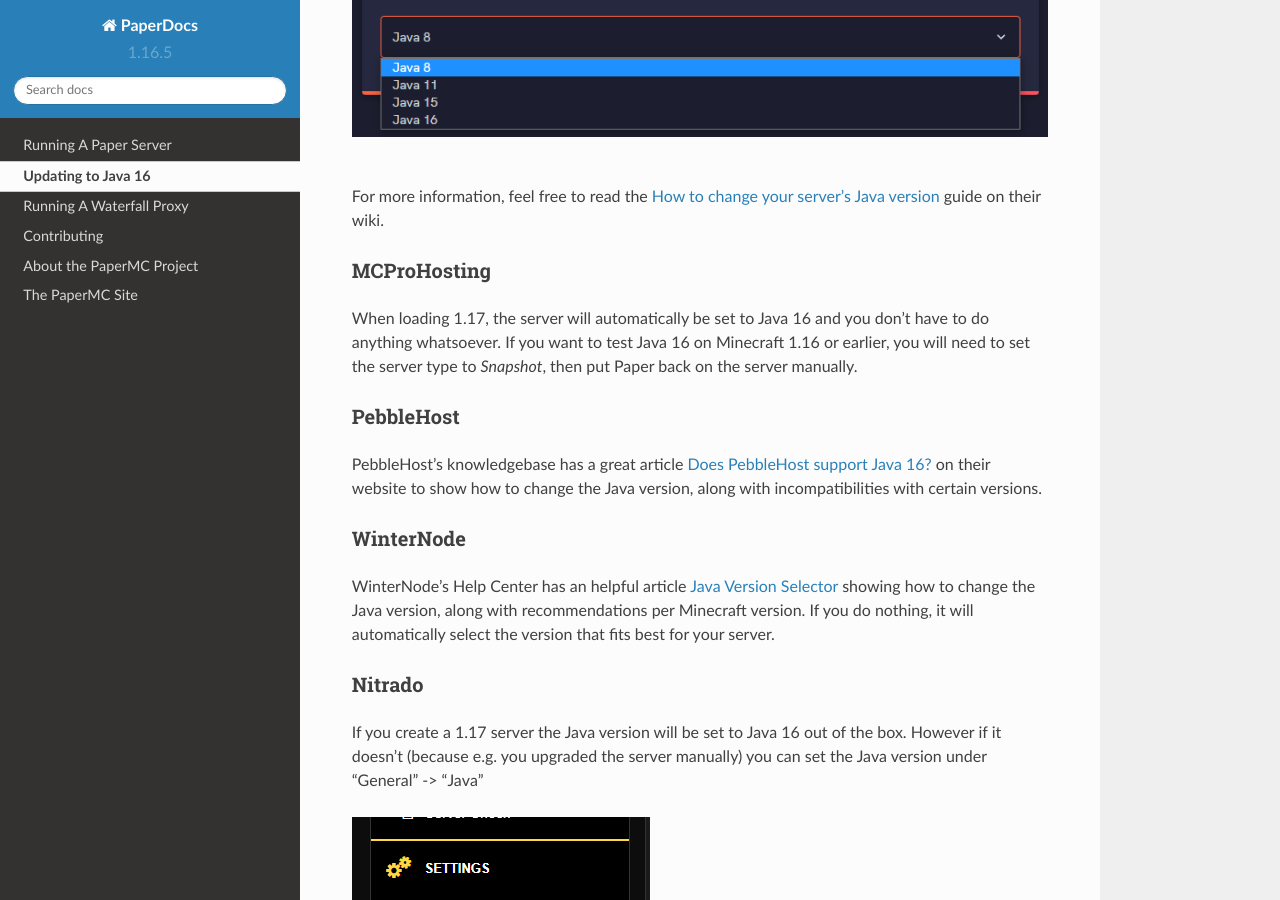
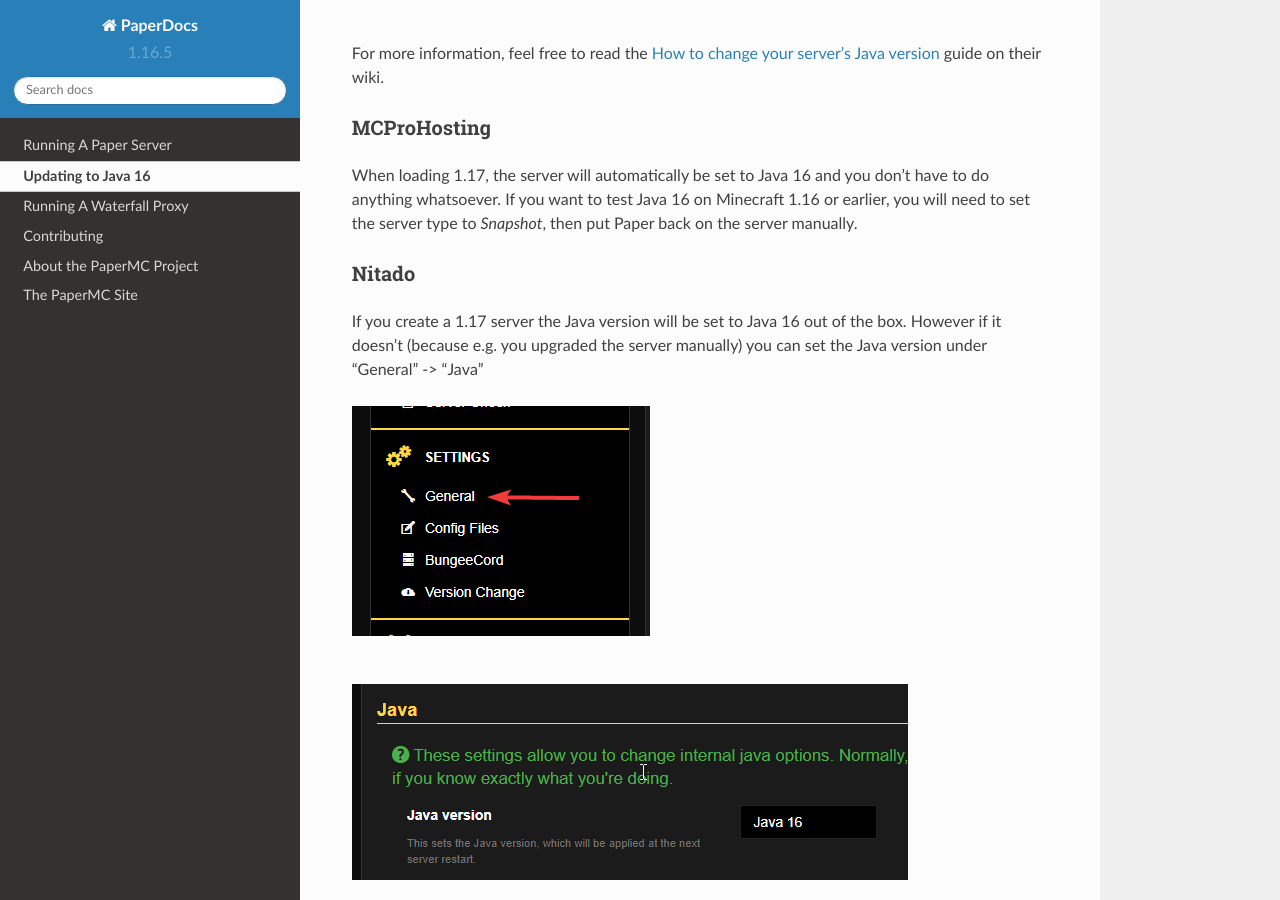
Before and after one commit to PaperMC/PaperDocs, a Sphinx documentation site: the page built from source/java-update/index.rst, in a window 1280 px wide and 900 px high, scrolled down 1940 px. Built offline with Sphinx 7.4.7 and the Read the Docs theme 2.0.0, drawn with Linux system fonts in a browser that asks for light colours; pages that are not in the unit, such as notebooks, are missing from menus; some of the changed text lies outside the part shown.

Commit message:
Improve appearance and re-alphabetize java update guide

```diff
--- a/source/java-update/index.rst
+++ b/source/java-update/index.rst
@@ -67,6 +67,7 @@
 Java version option ending in ``openjdk-16``:
 
 .. image:: java-update-assets/bloomhost-java-version.jpg
+  :width: 500
 
 |br|
 
@@ -99,6 +100,19 @@
 earlier, you will need to set the server type to *Snapshot*, then put Paper back
 on the server manually.
 
+Nitado
+~~~~~~
+
+If you create a 1.17 server the Java version will be set to Java 16 out of the box. However if it doesn't (because e.g. you upgraded the server manually) you can set the Java version under "General" -> "Java"
+
+.. image:: java-update-assets/nitrado-settings-panel.png
+
+|br|
+
+.. image:: java-update-assets/nitrado-java-settings.png
+
+|br|
+
 PebbleHost
 ~~~~~~~~~~
 
@@ -106,24 +120,6 @@
 <https://help.pebblehost.com/en/article/does-pebblehost-support-java-11-java-16-1f5zlk2/>`_
 on their website to show how to change the Java version, along with
 incompatibilities with certain versions.
-
-WinterNode
-~~~~~~~~~~
-
-WinterNode's Help Center has an helpful article `Java Version Selector
-<https://www.notion.so/MC-1-17-Java-Version-Selection-c0ab39f51ab147de9b1125418e001fab>`_
-showing how to change the Java version, along with recommendations per Minecraft
-version. If you do nothing, it will automatically select the version that fits
-best for your server.
-
-Nitrado
-~~~~~~~~~~
-
-If you create a 1.17 server the Java version will be set to Java 16 out of the box. However if it doesn't (because e.g. you upgraded the server manually) you can set the Java version under "General" -> "Java"
-
-.. image:: java-update-assets/nitrado-settings-panel.png
-
-.. image:: java-update-assets/nitrado-java-settings.png
 
 Server.pro
 ~~~~~~~~~~
@@ -135,8 +131,23 @@
 at the bottom of the page.
 
 .. image:: java-update-assets/serverpro-panel.png
+  :width: 300
+
+|br|
 
 .. image:: java-update-assets/serverpro-java-version-dropdown.png
+  :width: 300
+
+|br|
+
+WinterNode
+~~~~~~~~~~
+
+WinterNode's Help Center has an helpful article `Java Version Selector
+<https://www.notion.so/MC-1-17-Java-Version-Selection-c0ab39f51ab147de9b1125418e001fab>`_
+showing how to change the Java version, along with recommendations per Minecraft
+version. If you do nothing, it will automatically select the version that fits
+best for your server.
 
 Pterodactyl
 ===========
```
